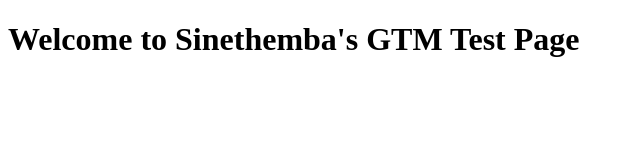
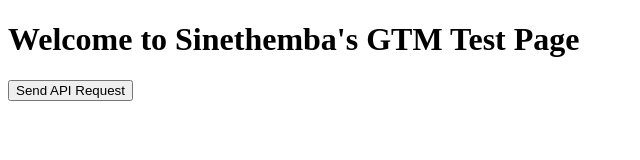
Before and after one commit to Themba-svg/Sinethemba.Ngwenya, a plain HTML site: page index.html in a window 1280 px wide. Shown: the whole page, without its empty margins (0-640 px from the left). Drawn offline with Linux system fonts and the light colour scheme.

Commit message:
Update index.html

```diff
--- a/index.html
+++ b/index.html
@@ -31,6 +31,35 @@ height="0" width="0" style="display:none;visibility:hidden"></iframe></noscript>
       console.log("Pushed to dataLayer:", { [key]: value });
     }
   </script>
+<button onclick="makeApiCall()">Send API Request</button>
+
+<script>
+  function makeApiCall() {
+    // Find the last object in the dataLayer that isn't a system GTM event
+    const lastPush = dataLayer.find(entry => {
+      return Object.keys(entry).some(k => k !== "gtm" && k !== "event");
+    });
+
+    if (!lastPush) {
+      console.error("No custom key-value found in dataLayer.");
+      return;
+    }
+
+    const key = Object.keys(lastPush).find(k => k !== "gtm" && k !== "event");
+    const value = lastPush[key];
+
+    const url = `https://httpbin.org/get?${key}=${value}`;
+
+    fetch(url)
+      .then(response => response.json())
+      .then(data => {
+        console.log("✅ API Response:", data);
+      })
+      .catch(error => {
+        console.error("❌ API Request Failed:", error);
+      });
+  }
+</script>
 
 </body>
 </html>
```
